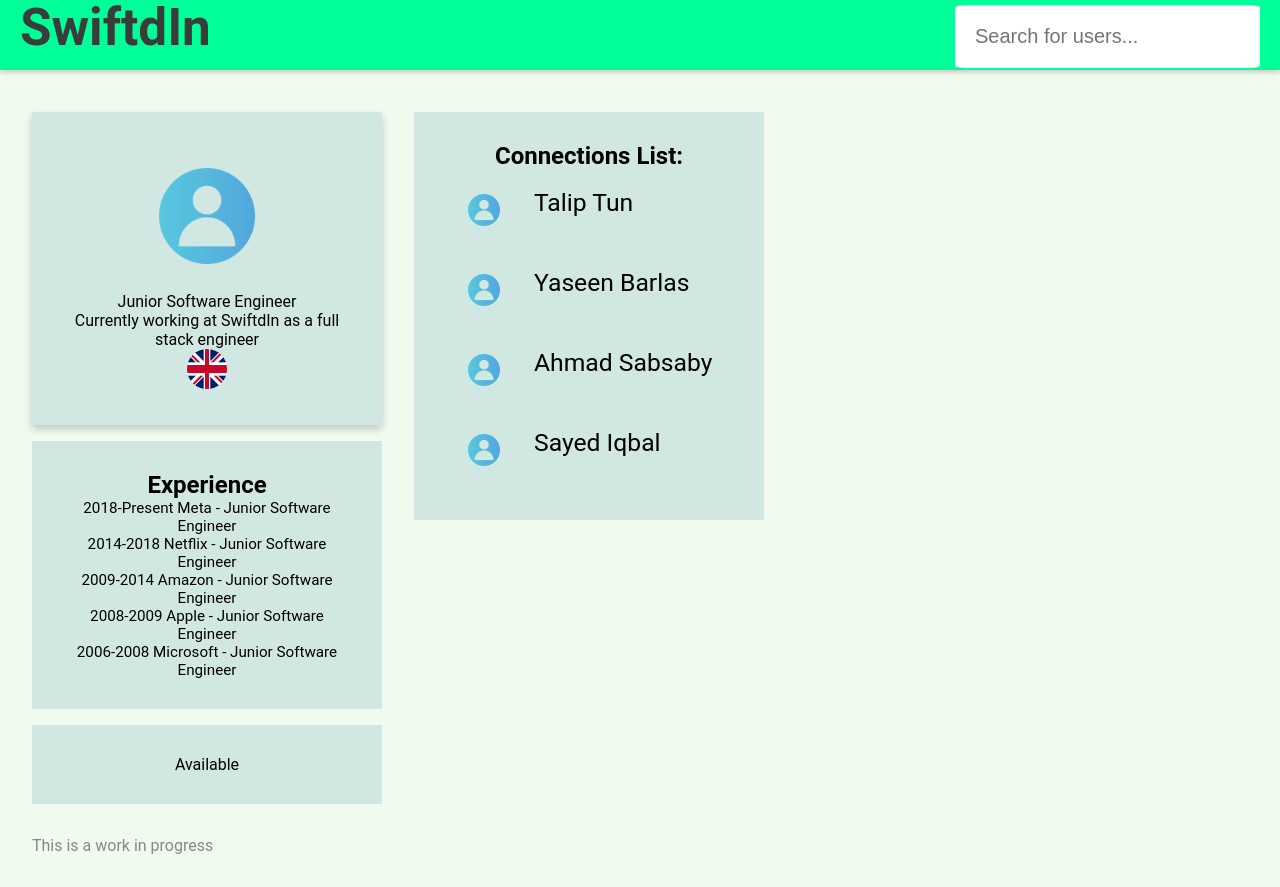
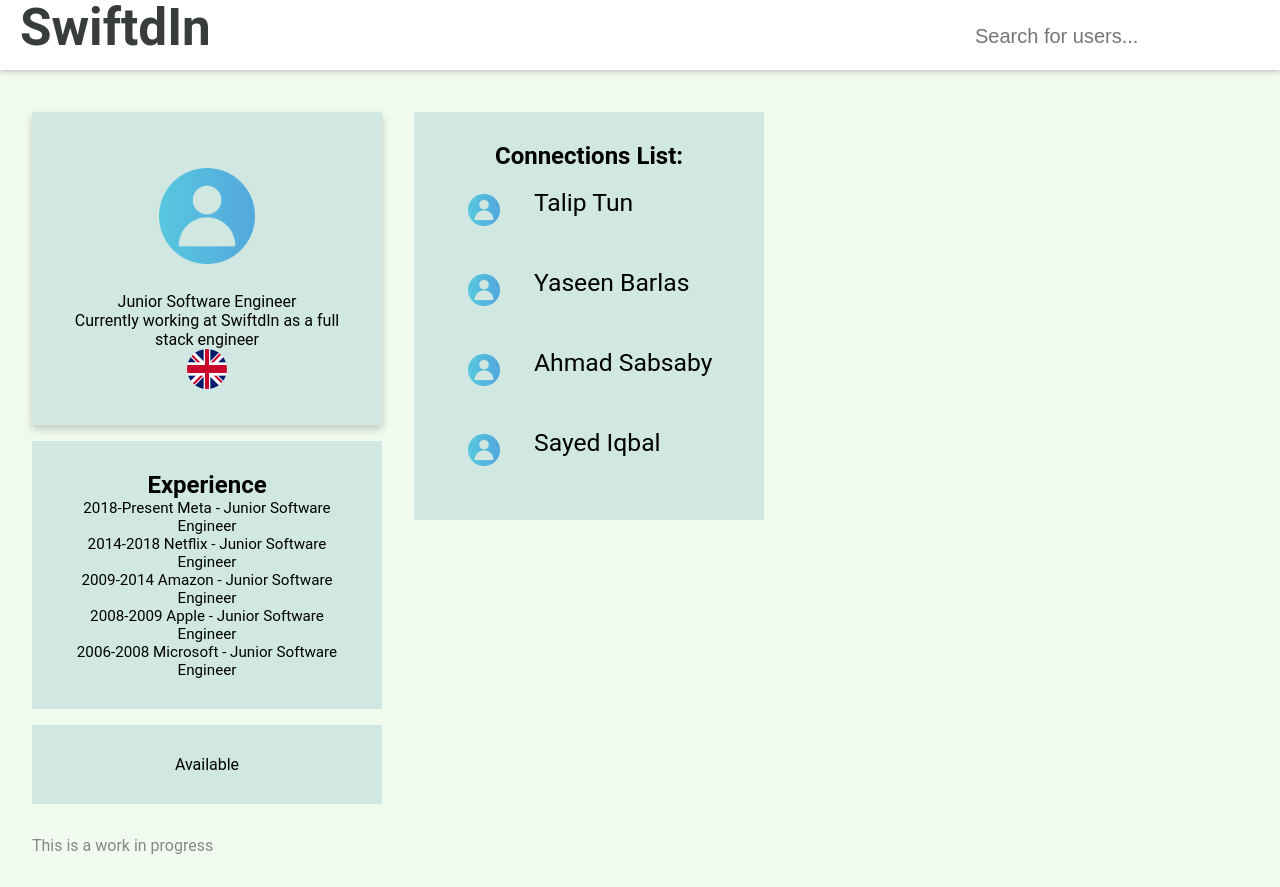
Before and after one commit to YaqubRahman/SwiftdIn, a React (Vite) app in the folder yaqubs-personal-linkedin-wesbite/: page /#/home in a window 1280 px wide. Built offline with nearby package versions, Linux system fonts and the light colour scheme.

Commit message:
feat/change-colour-of-header

```diff
--- a/yaqubs-personal-linkedin-wesbite/src/components/Home.css
+++ b/yaqubs-personal-linkedin-wesbite/src/components/Home.css
@@ -4,7 +4,7 @@
 }
 
 .home-header {
-  background-color: #00ff99;
+  background-color: white;
   position: fixed;
   top:0;
   left:0;
```
